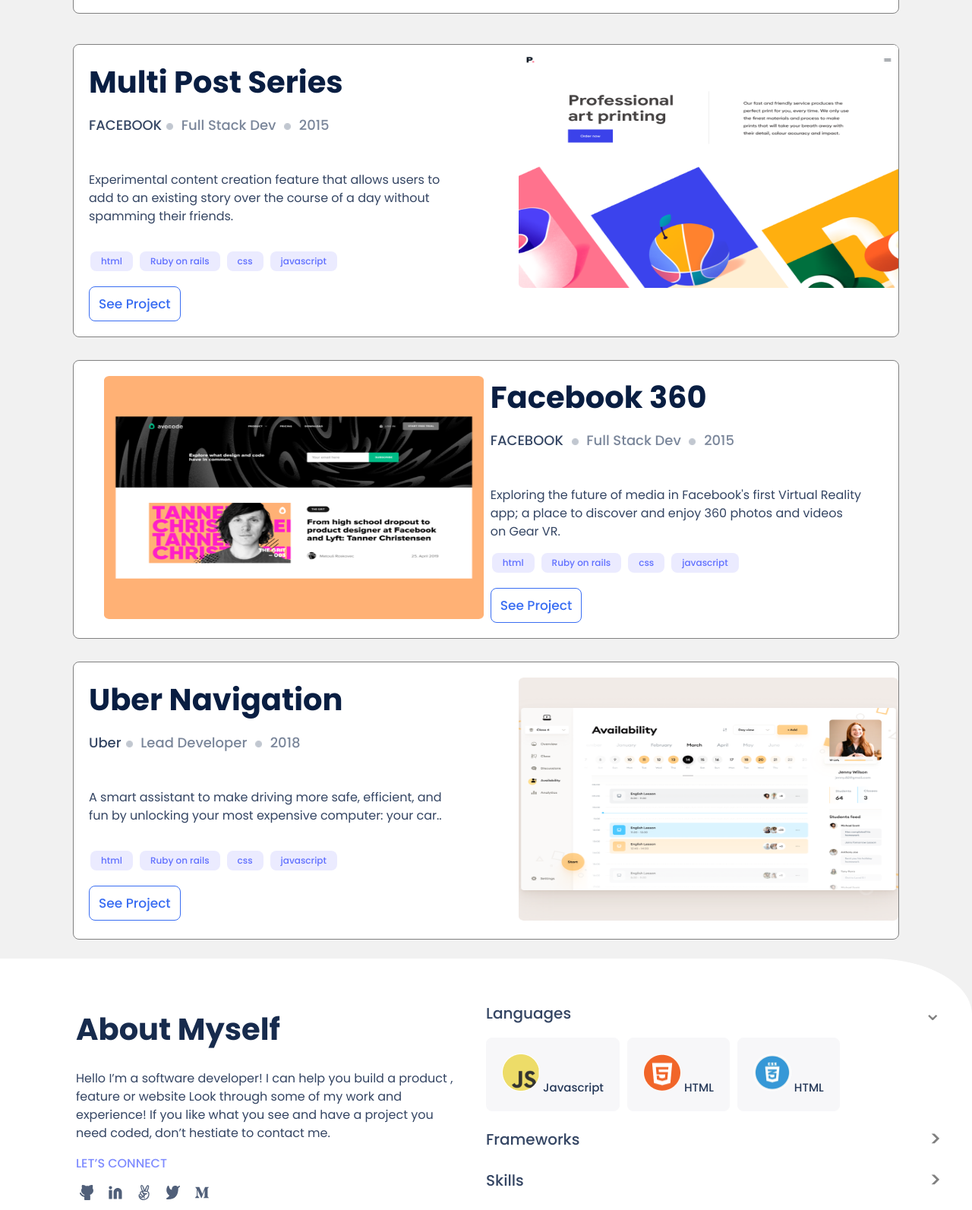
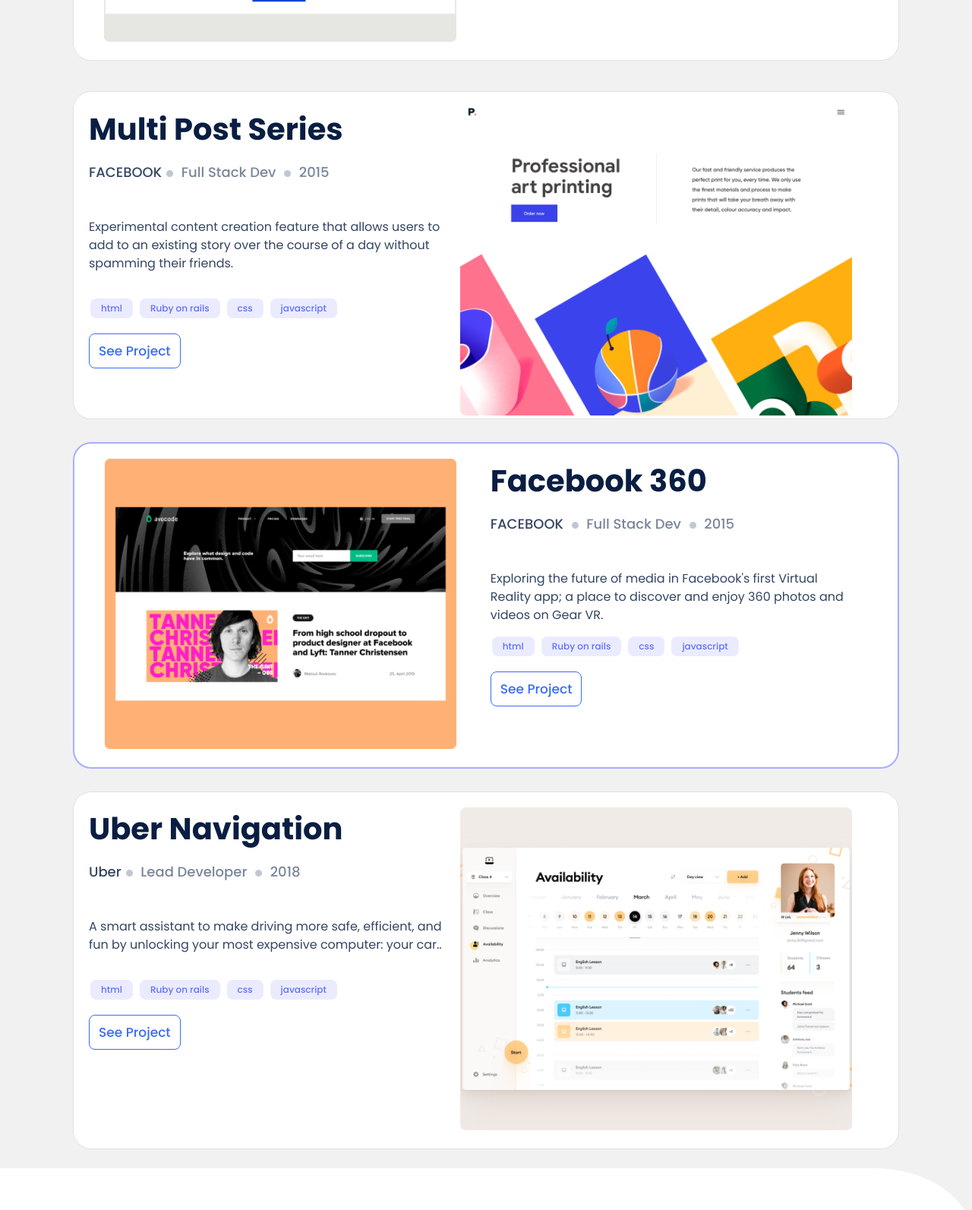
Before and after one commit to baqar-abbas/Portfolio-Project-Final-version, a website: page index.html in a window 1280 px wide. Shown: the part 1207-2800 px from the top of the page at 76% size. Drawn offline with Linux system fonts and the light colour scheme.

Commit message:
Suggested changes by Code reviewer has been incorporated . Sending again for a re-review.

```diff
--- a/styles.css
+++ b/styles.css
@@ -102,9 +102,9 @@
 
   .textdiv {
     position: relative;
-    left: 140px;
+    left: 30px;
     top: 180px;
-    width: 720px;
+    width: 760px;
     height: 98px;
   }
 
@@ -169,16 +169,17 @@
   .containerdesktop2 {
     display: flex !important;
     flex-direction: row;
+    overflow: auto;
   }
 
   .multidesktop {
-    flex: 50%;
-    max-width: 45%;
+    flex: 50% !important;
+    max-width: 45% !important;
   }
 
   .imgdivdesktop2 {
-    flex: 50%;
-    max-width: 40%;
+    flex: 50% !important;
+    max-width: 40% !important;
   }
 
   .containerdesktop3 {
@@ -212,28 +213,27 @@
   }
 
   .uproject {
-    width: 500px;
-    height: 320px;
+    width: 95%;
+    height: auto;
     margin-top: 20px;
     margin-bottom: 20px;
-    margin-left: 100px;
   }
 
   .fproject {
-    width: 500px;
-    height: 320px;
+    width: 95%;
+    height: auto;
     margin-bottom: 20px;
   }
 
   .mproject {
-    width: 500px;
-    height: 320px;
-    margin-left: 100px;
+    width: 95%;
+    height: auto;
+
   }
 
   .tproject {
-    width: 500px;
-    height: 320px;
+    width: 95%;
+    height: auto;
     margin-bottom: 20px;
   }
 
@@ -244,25 +244,25 @@
     background-size: 100% 100%;
     grid-template-columns: 50% 50% !important;
     border-top-right-radius: 50px !important;
-    height: 469px;
+    height: 569px;
   }
 
   .about {
     margin-right: 0;
-    width: 500px;
-    position: relative;
-    left: 60px;
+    width: 100%;
+    height: auto;
   }
 
   .lastsection {
     margin-left: 0;
-    width: 600px;
+    width: 100%;
+    height: auto;
   }
 
   .lastsection .javascript1 {
     float: left;
-    padding: 20px;
-    margin-right: 10px;
+    padding: 10px;
+    margin-right: 5px;
     margin-bottom: 25px !important;
   }
 
@@ -445,7 +445,7 @@
   display: flex;
   flex-direction: column;
   justify-content: center;
-  border: 1px solid gray;
+  border: 1px solid #DFE1E6;
   border-radius: 8px;
   margin-top: 40px;
   margin-left: auto;
@@ -494,8 +494,8 @@
 
 .containerdesktop {
   display: none;
-  border: 1px solid gray;
-  border-radius: 8px;
+  border: 1px solid #DFE1E6;
+  border-radius: 24px;
   margin-top: 40px;
   margin-left: auto;
   margin-right: auto;
@@ -575,7 +575,7 @@
   display: flex;
   flex-direction: column;
   justify-content: center;
-  border: 1px solid gray;
+  border: 1px solid #DFE1E6;
   border-radius: 8px;
   margin-top: 30px;
   margin-left: auto;
@@ -611,8 +611,8 @@
 
 .containerdesktop2 {
   display: none;
-  border: 1px solid gray;
-  border-radius: 8px;
+  border: 1px solid #DFE1E6;
+  border-radius: 24px;
   margin-top: 40px;
   margin-left: auto;
   margin-right: auto;
@@ -634,8 +634,8 @@
 
 .containerdesktop3 {
   display: none;
-  border: 1px solid gray;
-  border-radius: 8px;
+  border: 2px solid #A7AEFF;
+  border-radius: 24px;
   margin-top: 30px;
   margin-left: auto;
   margin-right: auto;
@@ -657,8 +657,8 @@
 
 .containerdesktop4 {
   display: none;
-  border: 1px solid gray;
-  border-radius: 8px;
+  border: 1px solid #DFE1E6;
+  border-radius: 24px;
   margin-top: 30px;
   margin-left: auto;
   margin-right: auto;
@@ -740,7 +740,7 @@
 .contact {
   background-image: url('contactshapes.png'), url('contactbg.png');
   background-position: 153px 18px, 0 0;
-  background-repeat: no-repeat;
+  background-repeat: repeat;
   padding: 40px;
   display: flex;
   flex-direction: column;
```
